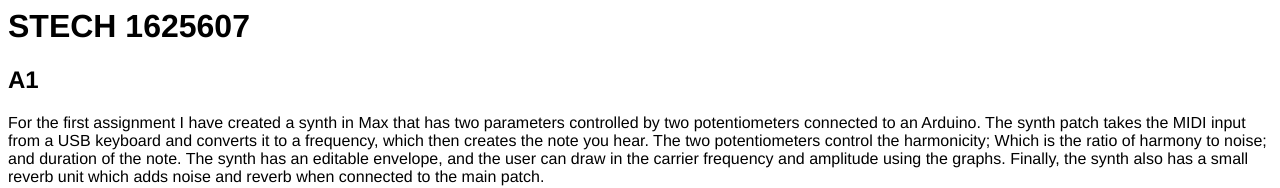
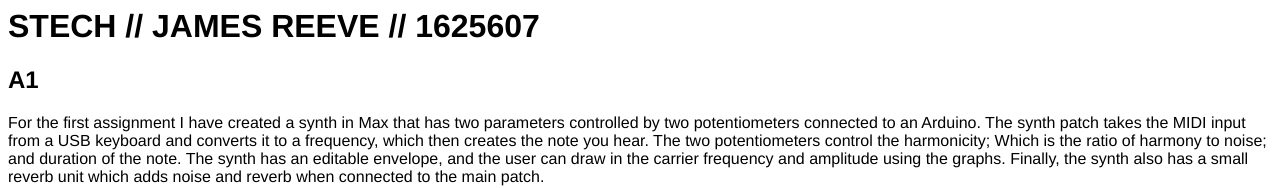
Before and after one commit to JR-1625607/stech, a plain HTML site: page index.html in a window 1280 px wide. Shown: the top 188 px of the page. Drawn offline with Linux system fonts and the light colour scheme.

Commit message:
Update index.html

```diff
--- a/index.html
+++ b/index.html
@@ -1,4 +1,4 @@
-<h1 style="font-family:helvetica;">STECH 1625607</h1>
+<h1 style="font-family:helvetica;">STECH // JAMES REEVE // 1625607</h1>
 
  <h2 style="font-family:helvetica;">A1</h2>
 <p style="font-family:helvetica;">For the first assignment I have created a synth in Max that has two parameters controlled by two potentiometers connected to an Arduino. The synth patch takes the MIDI input from a USB keyboard and converts it to a frequency, which then creates the note you hear. The two potentiometers control the harmonicity; Which is the ratio of harmony to noise; and duration of the note. The synth has an editable envelope, and the user can draw in the carrier frequency and amplitude using the graphs. Finally, the synth also has a small reverb unit which adds noise and reverb when connected to the main patch.<p>
```
